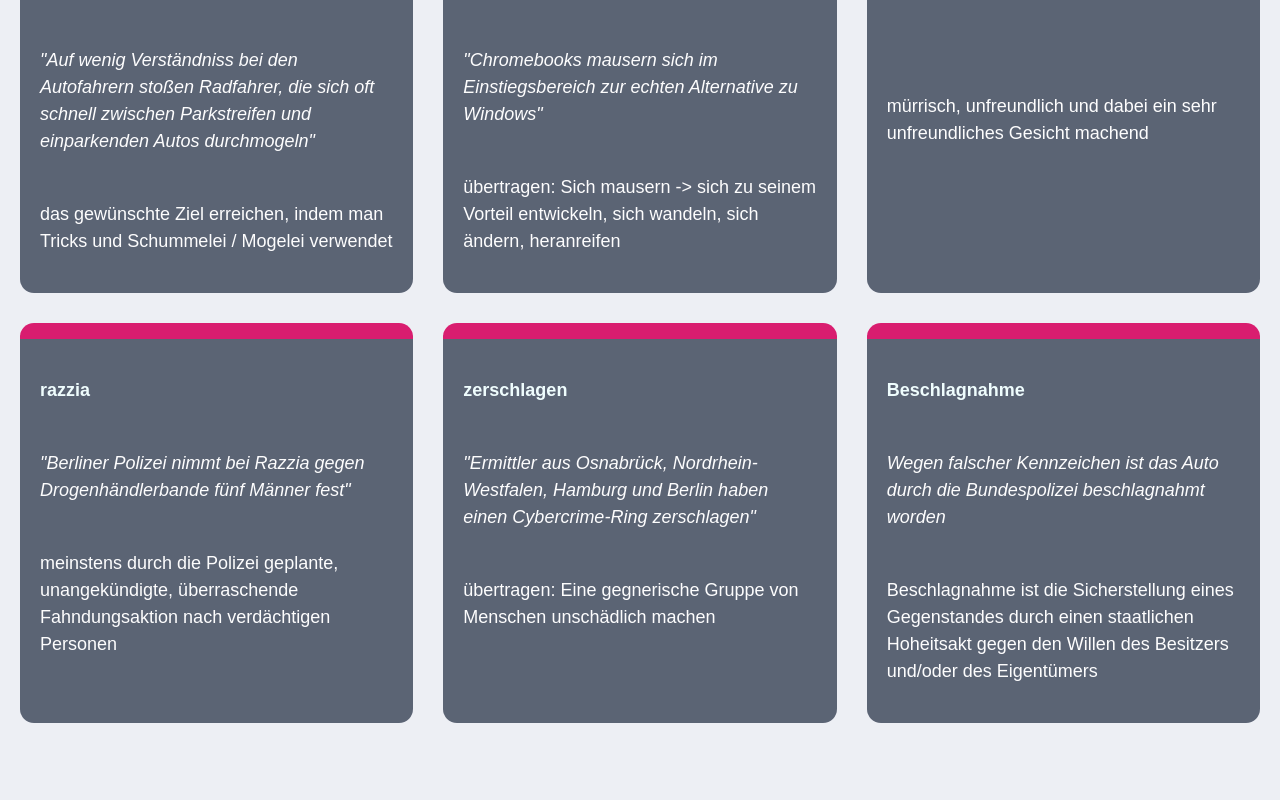
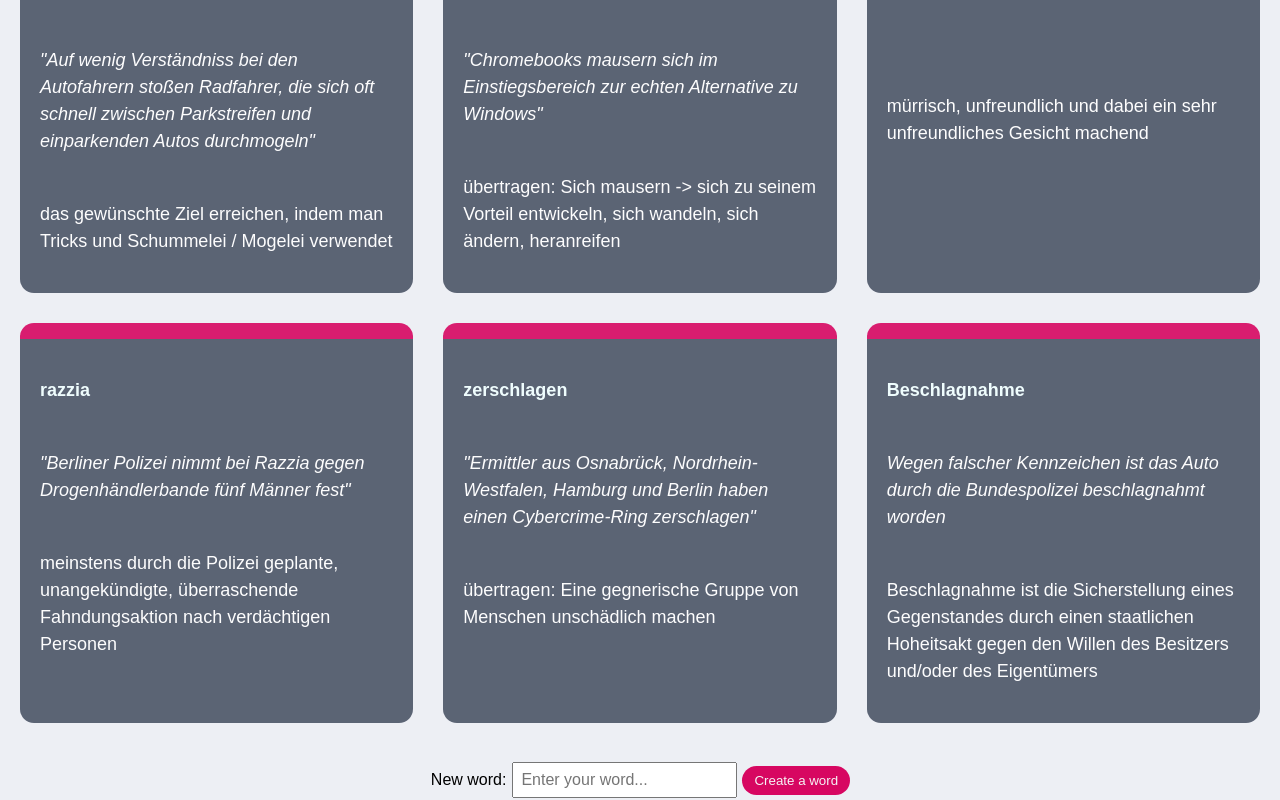
Before and after one commit to annadragan/capstone-project, a React (Create React App) app: page /form in a window 1280 px wide. Shown: the part 596-1396 px from the top of the page. Before the commit the page ends 1357 px from the top, so only its background shows below. Built offline with nearby package versions, Linux system fonts and the light colour scheme.

Commit message:
Add add function

```diff
--- a/src/App.js
+++ b/src/App.js
@@ -1,13 +1,20 @@
+import styled from 'styled-components';
+
 import CardList from './components/CardList';
-import styled from 'styled-components';
+import Form from './components/Form';
 
 function App() {
   return (
     <AppWrapper>
       <h1>📚 Hello Capstone Project</h1>
       <CardList />
+      <Form onCreateTerm={handleSubmitTerm} />
     </AppWrapper>
   );
+
+  function handleSubmitTerm(word) {
+    console.log(word);
+  }
 }
 
 export default App;
--- /dev/null
+++ b/src/components/Button.js
@@ -0,0 +1,20 @@
+import styled from 'styled-components';
+
+export default function Button({ onClick, children }) {
+  return (
+    <ButtonStyled onClick={onClick} aria-label="" role="button">
+      {children}
+    </ButtonStyled>
+  );
+}
+
+const ButtonStyled = styled.button`
+  background-color: #d70761;
+  color: whitesmoke;
+  border-radius: 999px;
+  /* width: 100%; */
+  border: none;
+  margin: 5px;
+  padding: 7px 12px;
+  align-self: center;
+`;
--- /dev/null
+++ b/src/components/Form.js
@@ -0,0 +1,40 @@
+import styled from 'styled-components';
+import Input from './Input';
+import Button from './Button';
+
+export default function Form({ onCreateTerm }) {
+  return (
+    <>
+      <FormWrapper
+        aria-describedby="Create a new word"
+        onSubmit={handleSubmitTerm}
+        autoComplete="off"
+      >
+        <Input
+          labelText="New word:"
+          placeholder="Enter your word..."
+          maxLength="80"
+          minLength="2"
+          id="new_word"
+          name="new_word"
+        />
+        <Button
+          children="Create a word"
+          aria-label="Create a word"
+          onClick={onCreateTerm}
+        />
+      </FormWrapper>
+    </>
+  );
+
+  function handleSubmitTerm(event) {
+    event.preventDefault();
+    const form = event.target;
+    const newWord = form.elements.new_word.value.trim();
+    if (newWord.length >= 2) {
+      onCreateTerm(newWord);
+      form.reset();
+    }
+  }
+}
+const FormWrapper = styled.form``;
--- /dev/null
+++ b/src/components/Input.js
@@ -0,0 +1,38 @@
+import styled from 'styled-components';
+
+export default function Input({
+  labelText,
+  placeholder,
+  maxLength,
+  minLength,
+  onChange,
+  name,
+  id,
+  value,
+}) {
+  return (
+    <>
+      <StyledLabel htmlFor="new_word">{labelText}</StyledLabel>
+      <StyledInput
+        id={id}
+        name={name}
+        placeholder={placeholder}
+        type="text"
+        value={value}
+        maxLength={maxLength}
+        minLength={minLength}
+        onChange={onChange}
+        required
+      />
+    </>
+  );
+}
+
+const StyledLabel = styled.label`
+  margin: 6px;
+`;
+
+const StyledInput = styled.input`
+  padding: 7px;
+  font-size: 1rem;
+`;
```
